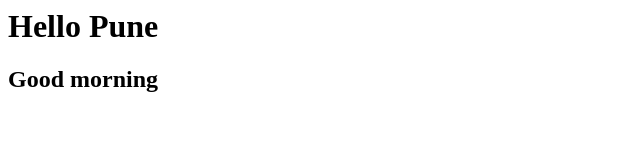
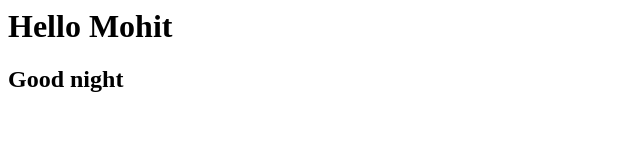
Before and after one commit to Yogita-25/Fresh-Start, a plain HTML site: page index.html in a window 1280 px wide. Shown: the whole page, without its empty margins (0-640 px from the left). Drawn offline with Linux system fonts and the light colour scheme.

Commit message:
new commit to understad merge conflict

```diff
--- a/index.html
+++ b/index.html
@@ -1,2 +1,2 @@
-<h1>Hello Pune</h1>
-<h2>Good morning</h2>
+<h1>Hello Mohit</h1>
+<h2>Good night</h2>
```
